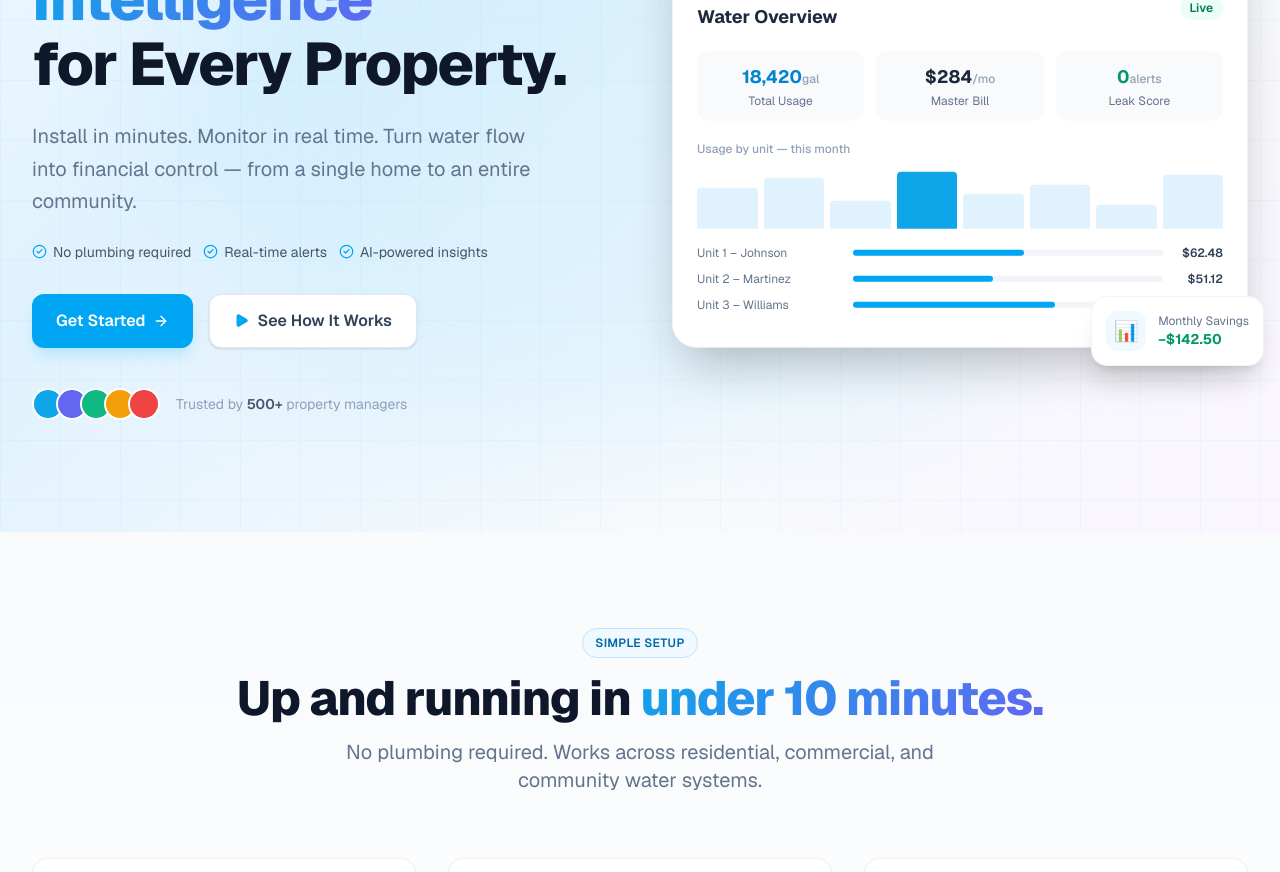
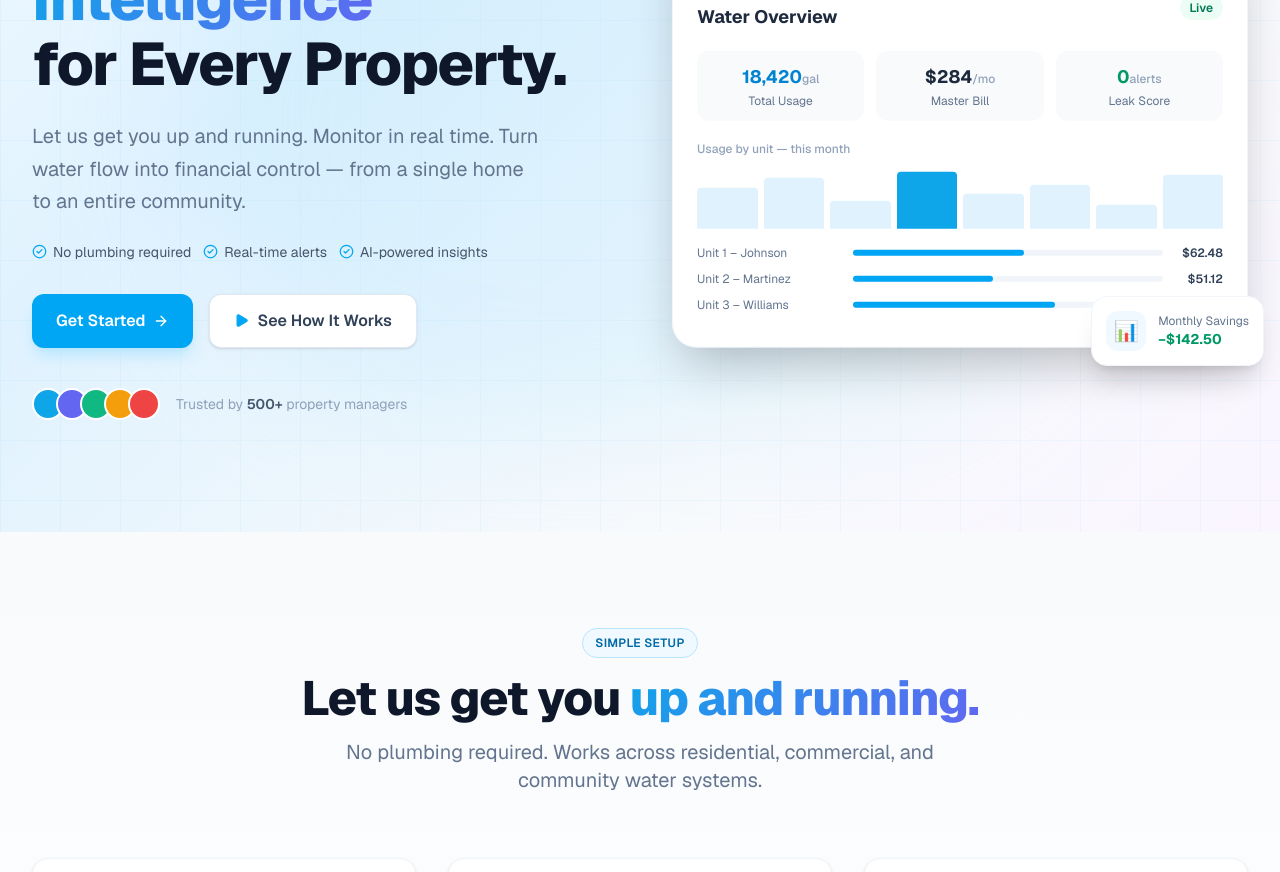
Before and after one commit to Etrenzik/smartwater.etrenzik.com, a Next.js app: page / in a window 1280 px wide. Shown: the part 280-1152 px from the top of the page. Built offline with nearby package versions, Linux system fonts and the light colour scheme.

Commit message:
copy: replace install/minutes messaging with 'let us get you up and running'

```diff
--- a/src/app/layout.tsx
+++ b/src/app/layout.tsx
@@ -18,7 +18,7 @@ export const metadata: Metadata = {
   keywords: "smart water meter, water monitoring, water billing, HOA billing, leak detection, water management",
   openGraph: {
     title: "Etrenzik — Smart Water Intelligence",
-    description: "Install in minutes. Monitor in real time. Turn water flow into financial control.",
+    description: "Let us get you up and running. Monitor in real time. Turn water flow into financial control.",
     type: "website",
   },
 };
--- a/src/components/Hero.tsx
+++ b/src/components/Hero.tsx
@@ -57,7 +57,7 @@ export default function Hero() {
               transition={{ duration: 0.55, delay: 0.12 }}
               className="mt-6 text-xl text-slate-500 leading-relaxed max-w-lg"
             >
-              Install in minutes. Monitor in real time. Turn water flow into
+              Let us get you up and running. Monitor in real time. Turn water flow into
               financial control — from a single home to an entire community.
             </motion.p>
 
--- a/src/components/HowItWorks.tsx
+++ b/src/components/HowItWorks.tsx
@@ -45,8 +45,8 @@ export default function HowItWorks() {
             Simple Setup
           </div>
           <h2 className="text-4xl lg:text-5xl font-extrabold text-slate-900 tracking-tight">
-            Up and running in{" "}
-            <span className="gradient-text">under 10 minutes.</span>
+            Let us get you{" "}
+            <span className="gradient-text">up and running.</span>
           </h2>
           <p className="mt-4 text-xl text-slate-500 max-w-2xl mx-auto">
             No plumbing required. Works across residential, commercial, and
```
